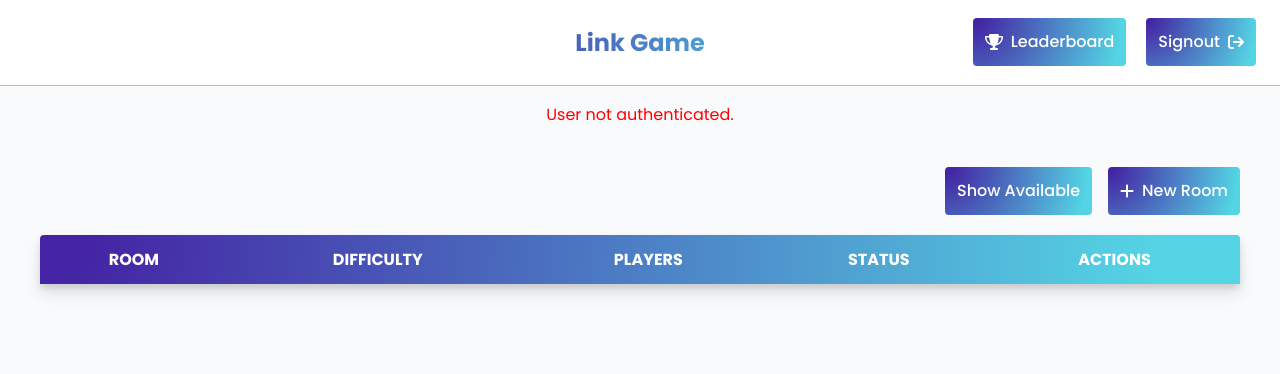
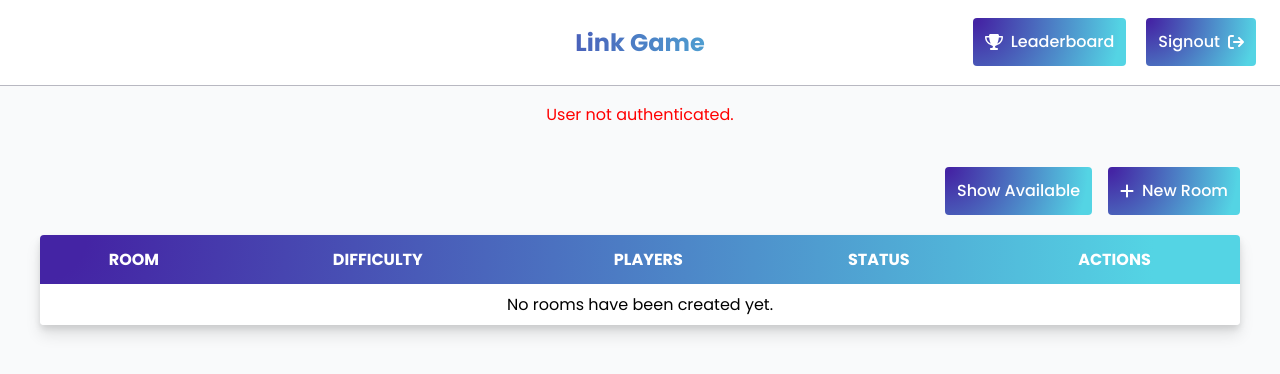
Before and after one commit to julianayang777/linkgame-frontend, a React (Vite) app: page /rooms in a window 1280 px wide. Shown: the top 374 px of the page. Built offline with nearby package versions, Linux system fonts and the light colour scheme; a web font is replaced by a local one.

Commit message:
add messagem when room list is empty

```diff
--- a/src/rooms/room-list/RoomList.tsx
+++ b/src/rooms/room-list/RoomList.tsx
@@ -9,6 +9,22 @@ interface RoomListProps {
 }
 
 function RoomList({ data, filterAvailable, onClick }: RoomListProps) {
+  const filteredData = filterAvailable
+    ? data.filter(
+        (room) =>
+          (room.status !== "Finished" ||
+            room.joinedPlayers < room.requiredPlayers) &&
+          room.canJoin
+      )
+    : data;
+
+  const message =
+    data.length === 0
+      ? "No rooms have been created yet."
+      : filteredData.length === 0
+      ? "No rooms available."
+      : "";
+
   return (
     <div className="room-list">
       <table id="rooms">
@@ -22,14 +38,20 @@ function RoomList({ data, filterAvailable, onClick }: RoomListProps) {
           </tr>
         </thead>
         <tbody>
-          {data.map((room: RoomState) => (
+          {message ? (
+            <tr>
+              <td colSpan={5}>{message}</td>
+            </tr>
+          ) : (
+            data.map((room: RoomState) => (
               <RoomListItem
                 key={room.id}
                 room={room}
                 onClick={onClick}
                 filterAvailable={filterAvailable}
               />
-          ))}
+            ))
+          )}
         </tbody>
       </table>
     </div>
```
Lines whose indentation alone changed are shown as unchanged.
